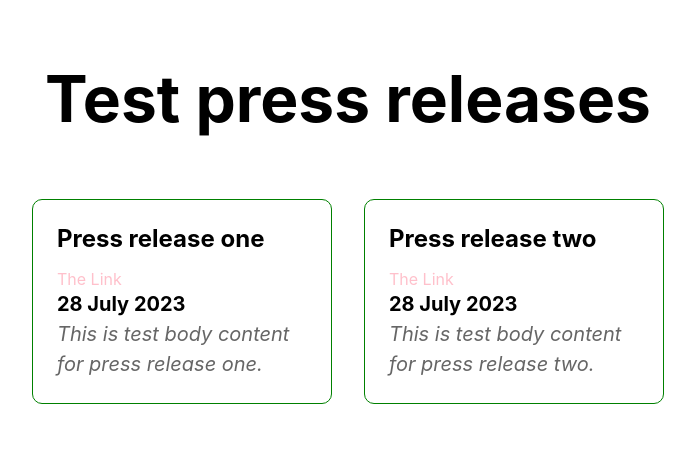
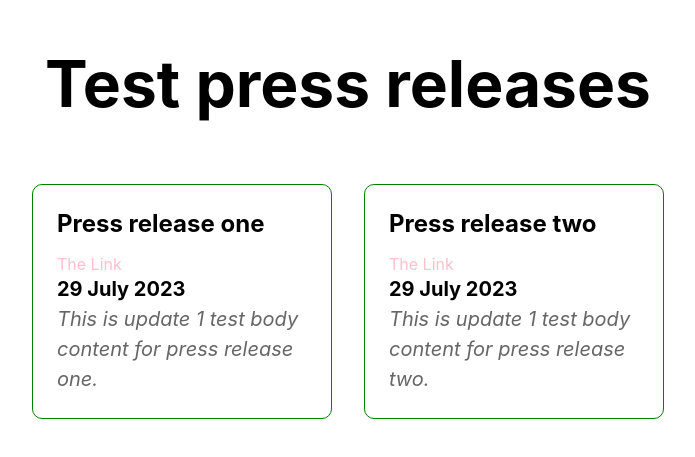
Before and after one commit to cstanleyhns/janes-test-site, a Next.js app: page / in a window 1280 px wide. Shown: the part 159-616 px from the top of the page, without its empty margins (292-987 px from the left). Built offline with nearby package versions, Linux system fonts and the light colour scheme.

Commit message:
updated content 1

```diff
--- a/pages/index.js
+++ b/pages/index.js
@@ -24,8 +24,8 @@ export default function Home() {
           <div className={styles.card}>
             <h2>Press release one</h2>
             <a href="https://janes-test-site.vercel.app/news1" className={styles.link} rel="noreferrer">The Link</a>
-            <p className={styles.cardDate}>28 July 2023</p>
-            <p className={styles.cardCopy}>This is test body content for press release one.</p>
+            <p className={styles.cardDate}>29 July 2023</p>
+            <p className={styles.cardCopy}>This is update 1 test body content for press release one.</p>
           </div>
 
 
@@ -33,8 +33,8 @@ export default function Home() {
           <div className={styles.card}>
             <h2>Press release two</h2>
             <a href="https://janes-test-site.vercel.app/news2" className={styles.link} rel="noreferrer">The Link</a>
-            <p className={styles.cardDate}>28 July 2023</p>
-            <p className={styles.cardCopy}>This is test body content for press release two.</p>
+            <p className={styles.cardDate}>29 July 2023</p>
+            <p className={styles.cardCopy}>This is update 1 test body content for press release two.</p>
           </div>
 
 
```
